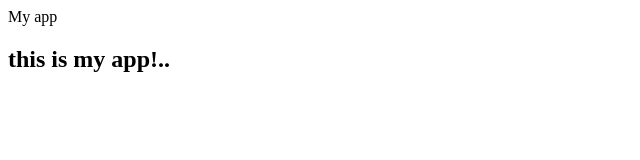
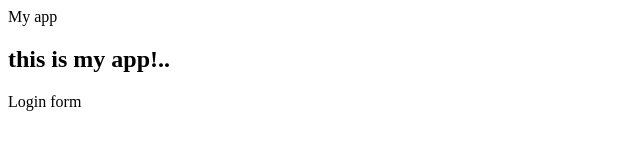
Before and after one commit to AbuUbaid/myaspp, a plain HTML site: page index.html in a window 1280 px wide. Shown: the full height of the page, 0-640 px from the left. Drawn offline with Linux system fonts and the light colour scheme.

Commit message:
login form

```diff
--- /dev/null
+++ b/dr2/app2.js
@@ -0,0 +1 @@
+console.log("i am app2");
--- a/index.html
+++ b/index.html
@@ -3,6 +3,7 @@
     <body>
         <div>
             <h2>this is my app!..</h2>
+            Login form
         </div>
     </body>
 </html>
```
Also changed, not shown: login.html (added, +1 -0 lines), log.txt (added).
